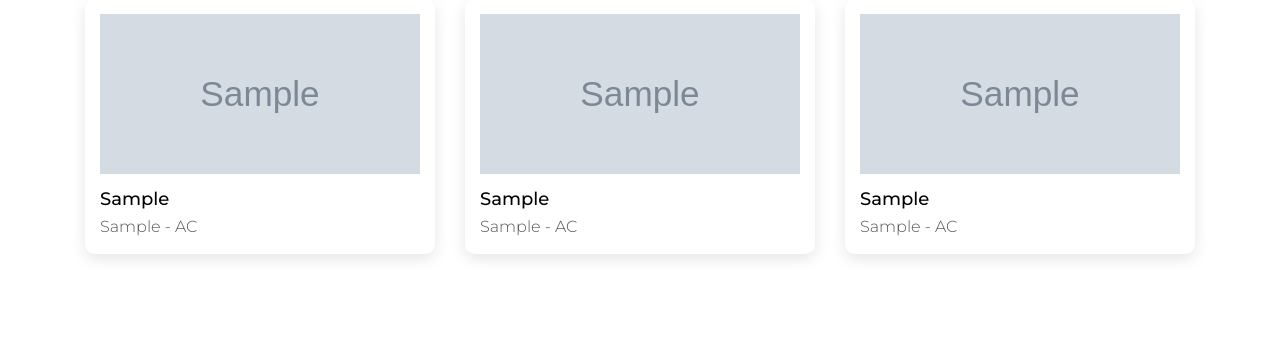
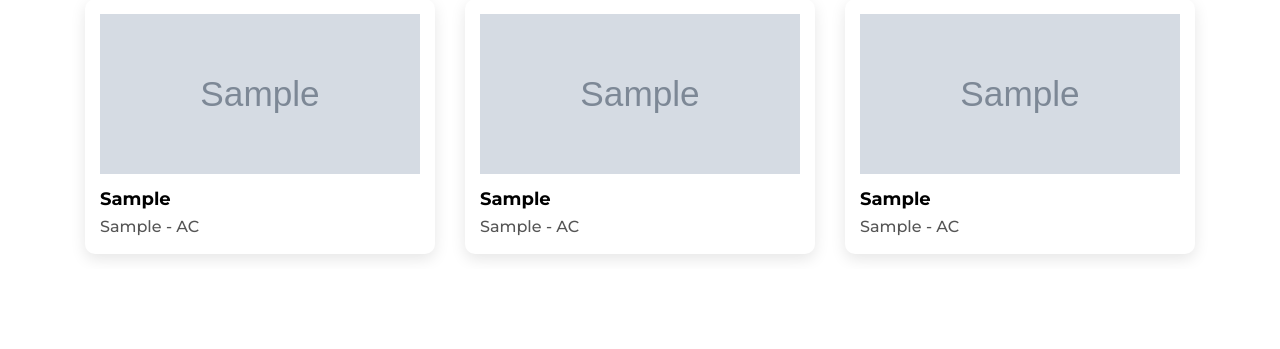
Before and after one commit to luanaAlm/service_page, a Django app: page / in a window 1280 px wide. Shown: the part 2399-2748 px from the top of the page. Run offline with Django 3.2, Linux system fonts and the light colour scheme; tables that the repository leaves empty hold one stand-in row (values such as "Sample post"); grey boxes marked "Sample" are stand-in pictures; some libraries are stand-ins or nearby versions.

Commit message:
portfolio

```diff
--- a/core/models.py
+++ b/core/models.py
@@ -45,6 +45,7 @@ class Portifolio (models.Model):
     ID_Portifolio = models.AutoField(primary_key=True)
     image = models.ImageField(
         upload_to="img_portifolio/%y", blank=False, null=False)
+    link = models.URLField(max_length=400)
     empresa = models.CharField(max_length=100, blank=False, null=False)
     cidade = models.CharField(max_length=100, blank=False, null=False)
     estado = models.CharField(max_length=100, choices=UF_CHOICES)
--- a/core/templates/index.html
+++ b/core/templates/index.html
@@ -152,9 +152,11 @@
             <div class="owl-carousel portfolio-carousel">
                 {% for i in portifolios %}
                     <div class="portfolio-item">
-                        <img class="img-fluid" src="{{i.image.url}}" alt="portfolio">
-                        <h3>{{i.empresa}}</h3>
-                        <span>{{i.cidade}} - {{i.estado}}</span>
+                        <a href="{{i.link}}">
+                            <img class="img-fluid" src="{{i.image.url}}" alt="portfolio">
+                            <h3>{{i.empresa}}</h3>
+                            <span>{{i.cidade}} - {{i.estado}}</span>
+                        </a>
                     </div>
                     {% endfor %}
             </div>
--- a/static/css/style.css
+++ b/static/css/style.css
@@ -338,7 +338,7 @@ ul {
 .portfolio-item h3 {
   font-size: 18px;
   color: var(--block-900);
-  font-weight: 500;
+  font-weight: 700;
   margin: 15px 0 5px;
   text-transform: capitalize;
 }
@@ -346,7 +346,7 @@ ul {
 .portfolio-item span {
   display: block;
   font-size: 16px;
-  font-weight: 300;
+  font-weight: 500;
   color: var(--block-400);
   text-transform: capitalize;
 }
```
Also changed, not shown: core/migrations/0003_portifolio_link.py (added).
